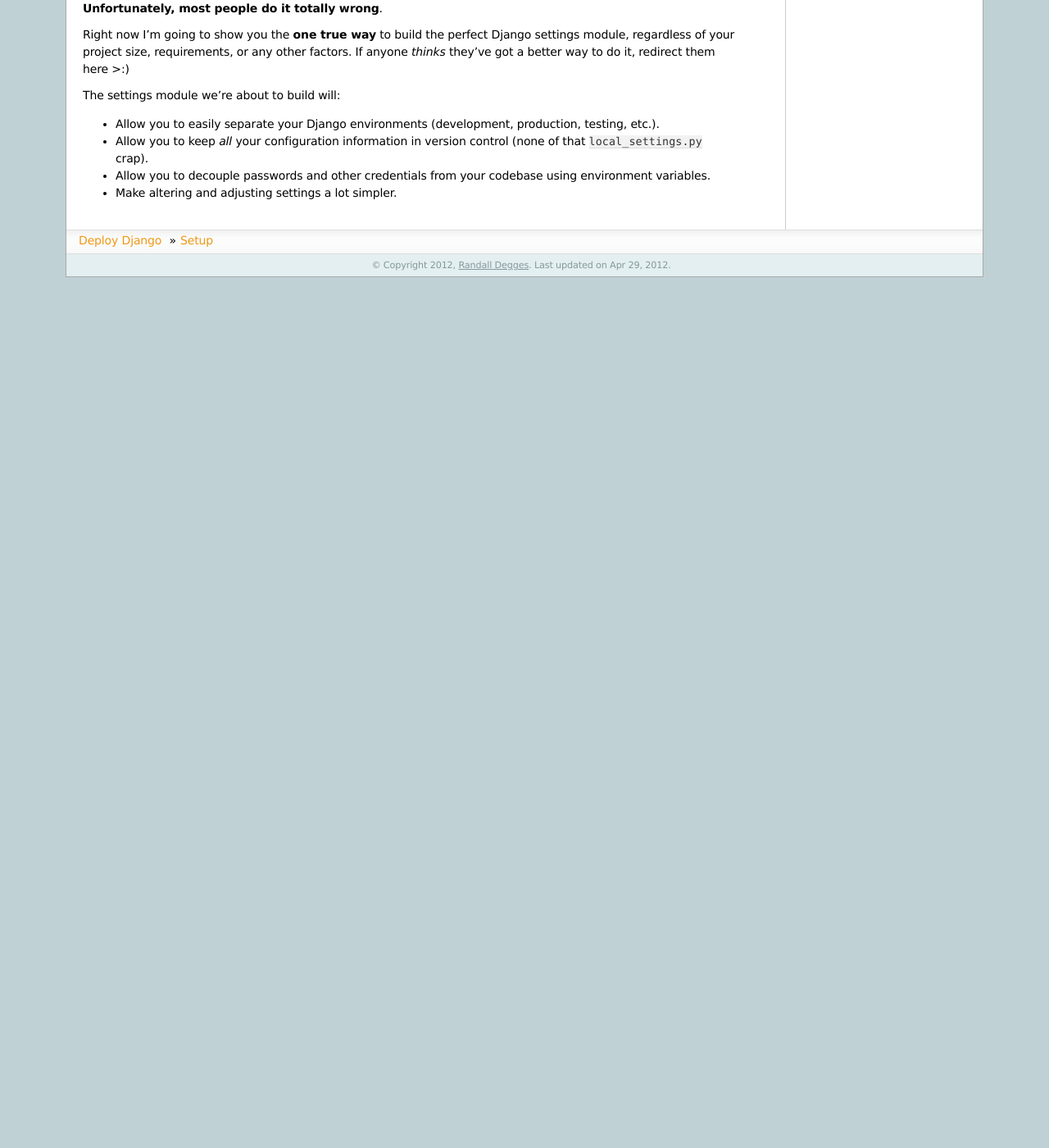
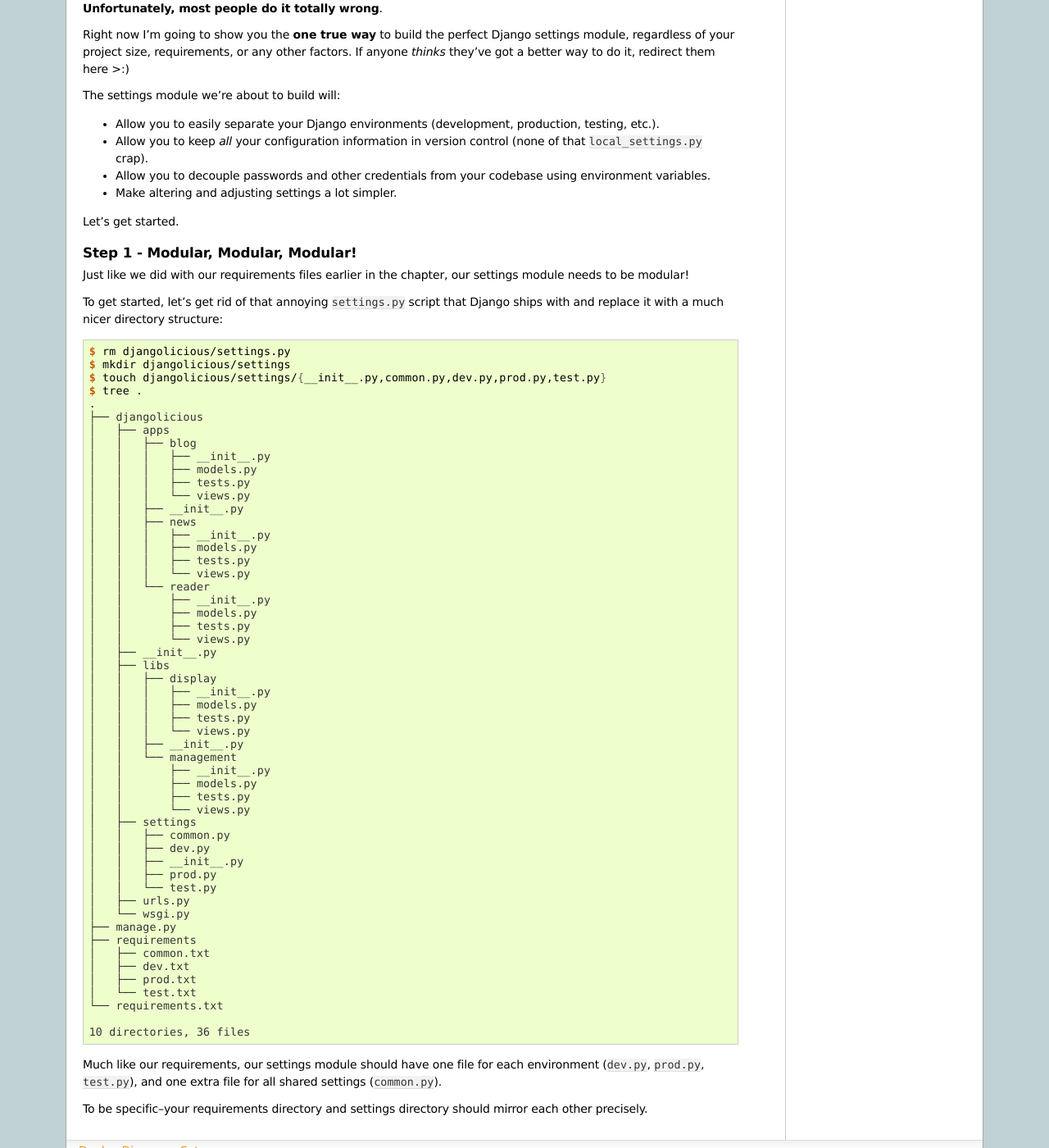
Before and after one commit to perryyo/deploydjango.com, a Sphinx documentation site: the page built from source/django_project_structure/setup.rst, in a window 1280 px wide and 1400 px high, scrolled down 7085 px. Shown: the whole window at 82% size. Built offline with Sphinx 7.4.7, drawn with Linux system fonts in a browser that asks for light colours; before the commit the page ends 7423 px from its top, so only the background shows below that; some of the changed text lies outside the part shown.

Commit message:
Adding another section on building a settings module.

```diff
--- a/source/django_project_structure/setup.rst
+++ b/source/django_project_structure/setup.rst
@@ -506,3 +506,78 @@
   using environment variables.
 
 - Make altering and adjusting settings a lot simpler.
+
+Let's get started.
+
+
+Step 1 - Modular, Modular, Modular!
+^^^^^^^^^^^^^^^^^^^^^^^^^^^^^^^^^^^
+
+Just like we did with our requirements files earlier in the chapter, our
+settings module needs to be modular!
+
+To get started, let's get rid of that annoying ``settings.py`` script that
+Django ships with and replace it with a much nicer directory structure:
+
+.. code-block:: console
+
+    $ rm djangolicious/settings.py
+    $ mkdir djangolicious/settings
+    $ touch djangolicious/settings/{__init__.py,common.py,dev.py,prod.py,test.py}
+    $ tree .
+    .
+    ├── djangolicious
+    │   ├── apps
+    │   │   ├── blog
+    │   │   │   ├── __init__.py
+    │   │   │   ├── models.py
+    │   │   │   ├── tests.py
+    │   │   │   └── views.py
+    │   │   ├── __init__.py
+    │   │   ├── news
+    │   │   │   ├── __init__.py
+    │   │   │   ├── models.py
+    │   │   │   ├── tests.py
+    │   │   │   └── views.py
+    │   │   └── reader
+    │   │       ├── __init__.py
+    │   │       ├── models.py
+    │   │       ├── tests.py
+    │   │       └── views.py
+    │   ├── __init__.py
+    │   ├── libs
+    │   │   ├── display
+    │   │   │   ├── __init__.py
+    │   │   │   ├── models.py
+    │   │   │   ├── tests.py
+    │   │   │   └── views.py
+    │   │   ├── __init__.py
+    │   │   └── management
+    │   │       ├── __init__.py
+    │   │       ├── models.py
+    │   │       ├── tests.py
+    │   │       └── views.py
+    │   ├── settings
+    │   │   ├── common.py
+    │   │   ├── dev.py
+    │   │   ├── __init__.py
+    │   │   ├── prod.py
+    │   │   └── test.py
+    │   ├── urls.py
+    │   └── wsgi.py
+    ├── manage.py
+    ├── requirements
+    │   ├── common.txt
+    │   ├── dev.txt
+    │   ├── prod.txt
+    │   └── test.txt
+    └── requirements.txt
+
+    10 directories, 36 files
+
+Much like our requirements, our settings module should have one file for each
+environment (``dev.py``, ``prod.py``, ``test.py``), and one extra file for all
+shared settings (``common.py``).
+
+To be specific--your requirements directory and settings directory should
+mirror each other precisely.
```
